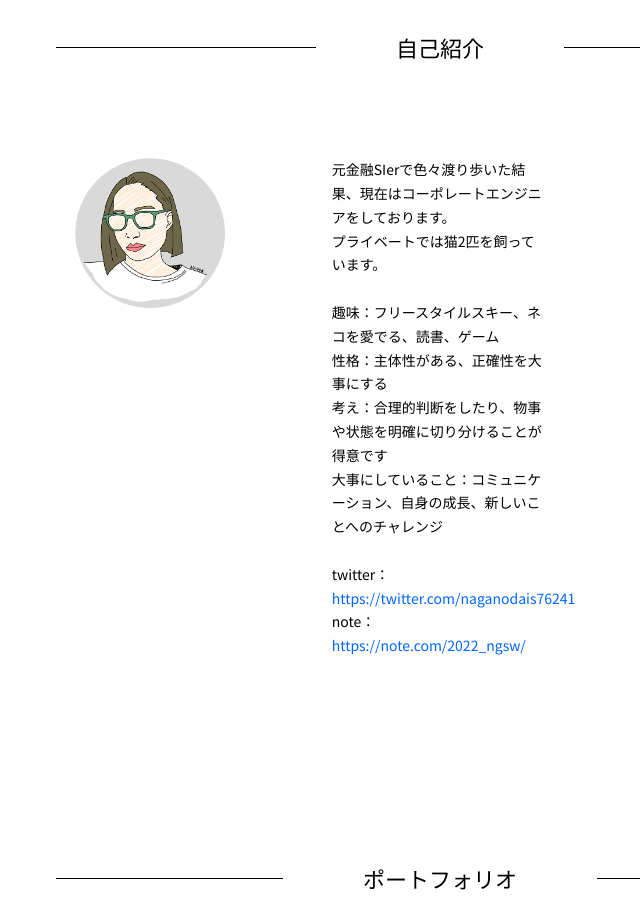
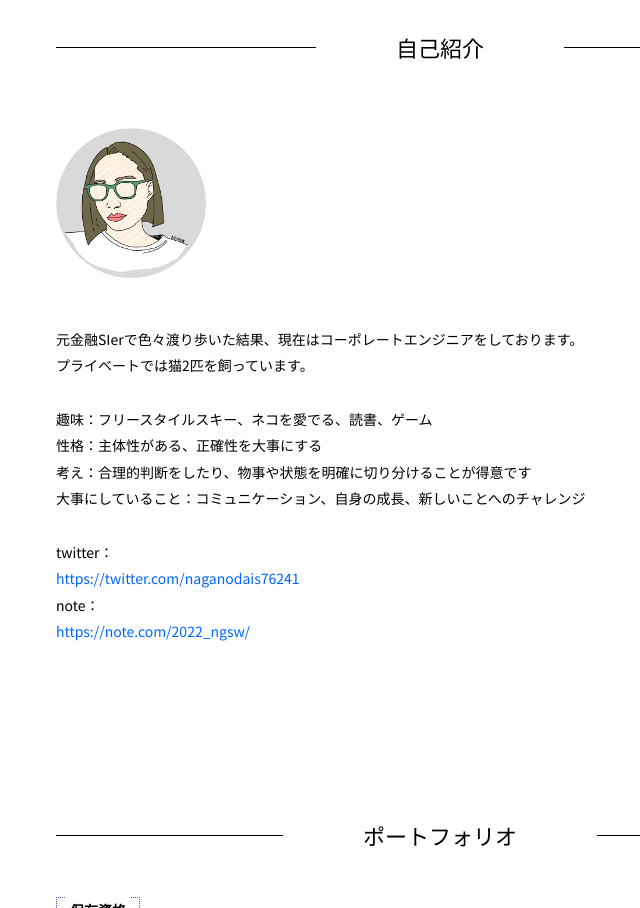
Before and after one commit to ngsw0010/naganodaisuki, a plain HTML site: page docs/index.html in a window 1280 px wide. Shown: the part 700-1608 px from the top of the page, without its empty margins (200-840 px from the left). Drawn offline with nearby package versions, Linux system fonts and the light colour scheme.

Commit message:
Update style.css

```diff
--- a/docs/css/style.css
+++ b/docs/css/style.css
@@ -212,15 +212,17 @@ h3:after {
 }
 .col7 li{
 	display: inline-block;
+	width: 100%;
+	margin: 20px 0;
 	/*
 	width: 100%;
-	margin: 10px auto 10px auto;*/
+	margin: 10px auto 10px auto;
 	margin: 50px auto 0 auto;
 	line-height: 1.7;
 	width: 28%;
 	padding: 0 2.5% 50px;
 	vertical-align: top;
-	text-align: left;
+	text-align: left;*/
 }
 #sec04_02 img{
 	width: auto;
```
